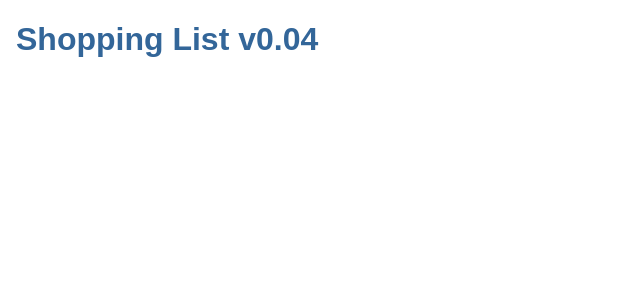
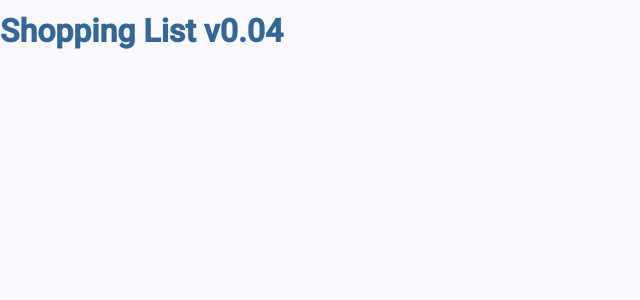
Before and after one commit to davidgma/sheets-shopping-list, an Angular app: page / in a window 1280 px wide. Shown: the top 300 px of the page, without its empty margins (0-640 px from the left). Built offline with nearby package versions, Linux system fonts and the light colour scheme.

Commit message:
Some files updated.

```diff
--- a/angular.json
+++ b/angular.json
@@ -26,6 +26,7 @@
               "src/CNAME"
             ],
             "styles": [
+              "src/custom-theme.scss",
               "src/styles.css"
             ],
             "outputPath": {"base": "docs", "browser": ""}
--- a/package.json
+++ b/package.json
@@ -22,10 +22,12 @@
   },
   "private": true,
   "dependencies": {
+    "@angular/cdk": "^20.2.5",
     "@angular/common": "^20.3.0",
     "@angular/compiler": "^20.3.0",
     "@angular/core": "^20.3.0",
     "@angular/forms": "^20.3.0",
+    "@angular/material": "^20.2.5",
     "@angular/platform-browser": "^20.3.0",
     "@angular/router": "^20.3.0",
     "rxjs": "~7.8.0",
--- /dev/null
+++ b/src/custom-theme.scss
@@ -0,0 +1,35 @@
+
+// Include theming for Angular Material with `mat.theme()`.
+// This Sass mixin will define CSS variables that are used for styling Angular Material
+// components according to the Material 3 design spec.
+// Learn more about theming and how to use it for your application's
+// custom components at https://material.angular.dev/guide/theming
+@use '@angular/material' as mat;
+
+html {
+  @include mat.theme((
+    color: (
+      primary: mat.$azure-palette,
+      tertiary: mat.$blue-palette,
+    ),
+    typography: Roboto,
+    density: 0,
+  ));
+}
+
+body {
+  // Default the application to a light color theme. This can be changed to
+  // `dark` to enable the dark color theme, or to `light dark` to defer to the
+  // user's system settings.
+  color-scheme: light;
+
+  // Set a default background, font and text colors for the application using
+  // Angular Material's system-level CSS variables. Learn more about these
+  // variables at https://material.angular.dev/guide/system-variables
+  background-color: var(--mat-sys-surface);
+  color: var(--mat-sys-on-surface);
+  font: var(--mat-sys-body-medium);
+
+  // Reset the user agent margin.
+  margin: 0;
+}
--- a/src/index.html
+++ b/src/index.html
@@ -6,6 +6,8 @@
   <base href="/">
   <meta name="viewport" content="width=device-width, initial-scale=1">
   <link rel="icon" type="image/x-icon" href="https://filedn.com/l8l3tmJlFBQbibudQ3R2XYu/Shopping%20List/supermarket.png">
+  <link href="https://fonts.googleapis.com/css2?family=Roboto:wght@300;400;500&display=swap" rel="stylesheet">
+  <link href="https://fonts.googleapis.com/icon?family=Material+Icons" rel="stylesheet">
 </head>
 <body>
   <app-root></app-root>
--- a/src/styles.css
+++ b/src/styles.css
@@ -3,3 +3,5 @@
     font-size: 2vh;
     color: #369;
 }
+html, body { height: 100%; }
+body { margin: 0; font-family: Roboto, "Helvetica Neue", sans-serif; }
```
Also changed, not shown: 1 other file (tests, documents, lock files or other folders).
